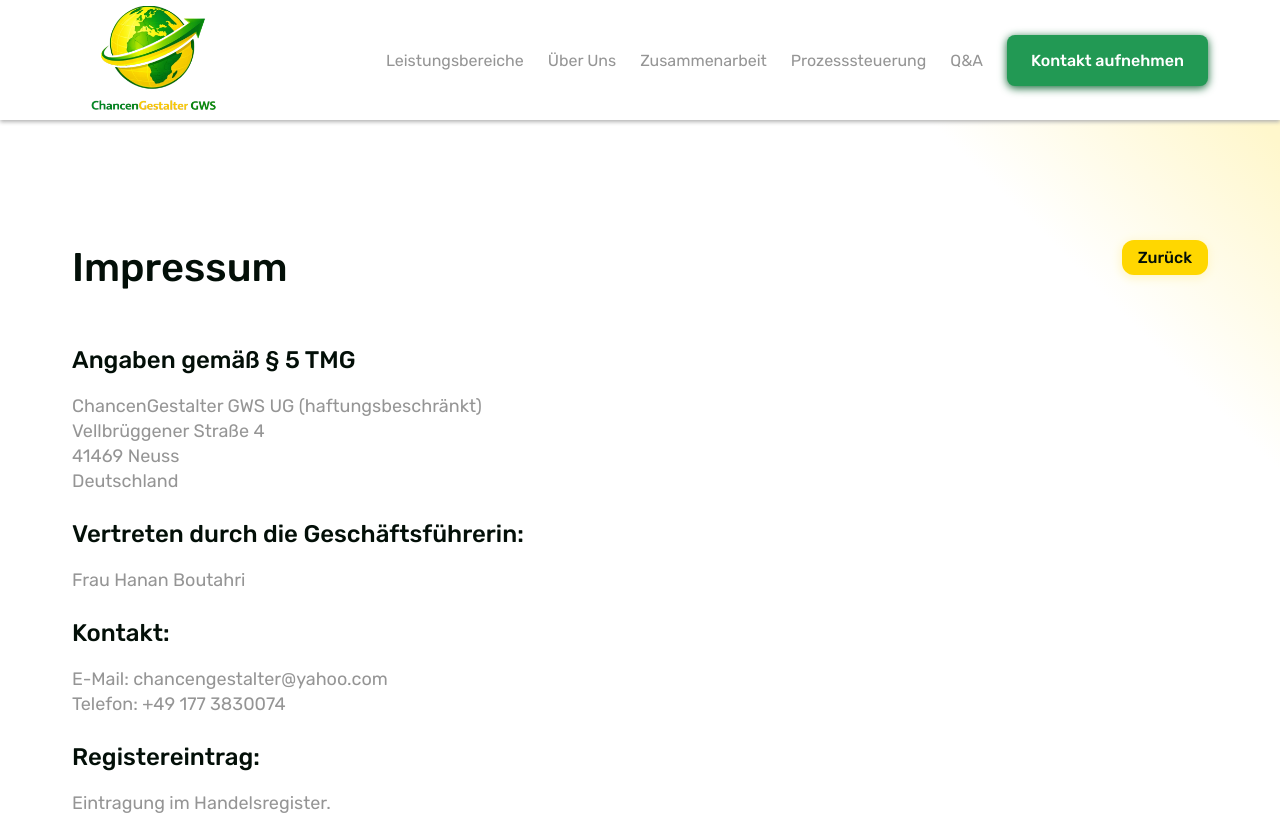
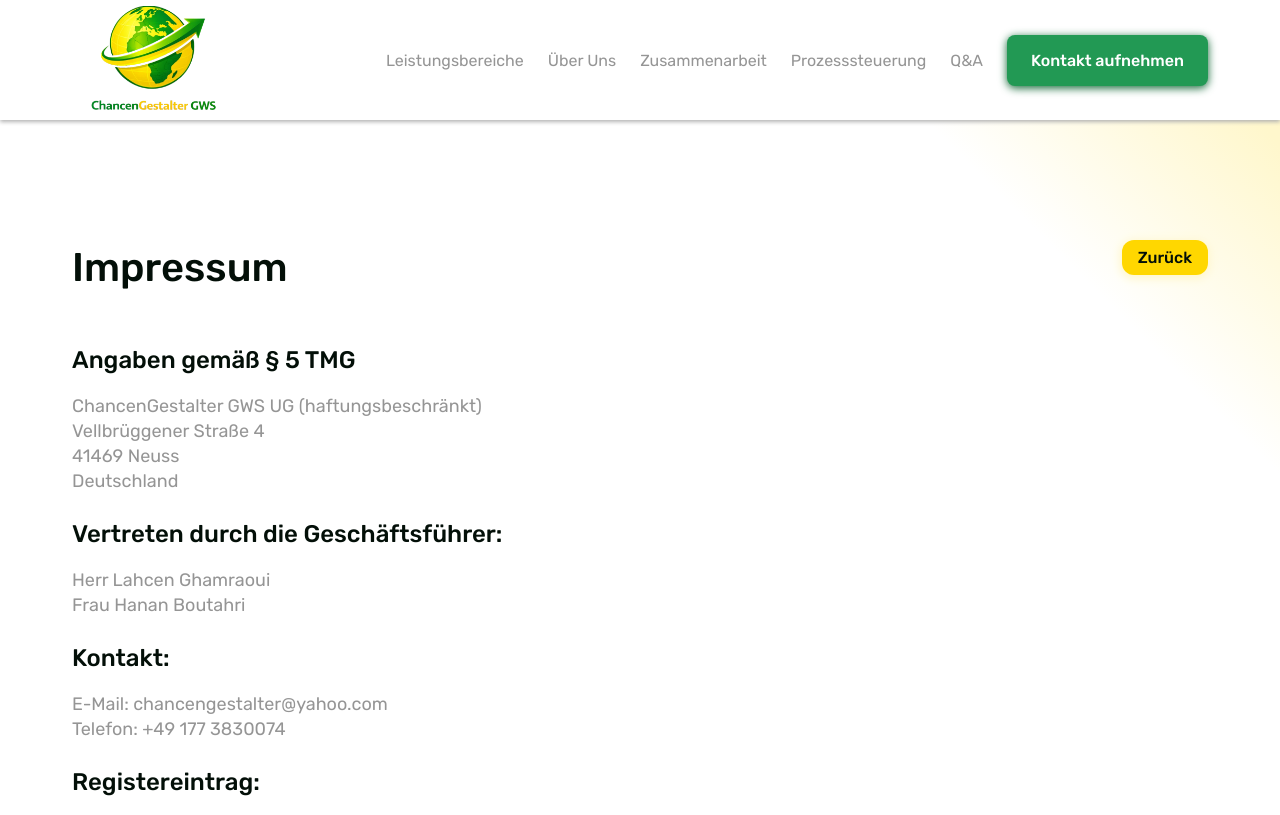
Before and after one commit to helix-gpo/chancen-gestalter-website, an Angular app: page /impressum in a window 1280 px wide. Shown: the top 815 px of the page. Built offline with nearby package versions, Linux system fonts and the light colour scheme.

Commit message:
Impressum Change

```diff
--- a/src/app/pages/impressum/impressum.html
+++ b/src/app/pages/impressum/impressum.html
@@ -11,7 +11,8 @@
     <p class="d-headline-text">41469 Neuss</p>
     <p class="d-headline-text">Deutschland</p>
 
-    <h2 class="d-headline">Vertreten durch die Geschäftsführerin:</h2>
+    <h2 class="d-headline">Vertreten durch die Geschäftsführer:</h2>
+    <p class="d-headline-text">Herr Lahcen Ghamraoui</p>
     <p class="d-headline-text">Frau Hanan Boutahri</p>
 
     <h2 class="d-headline">Kontakt:</h2>
```
